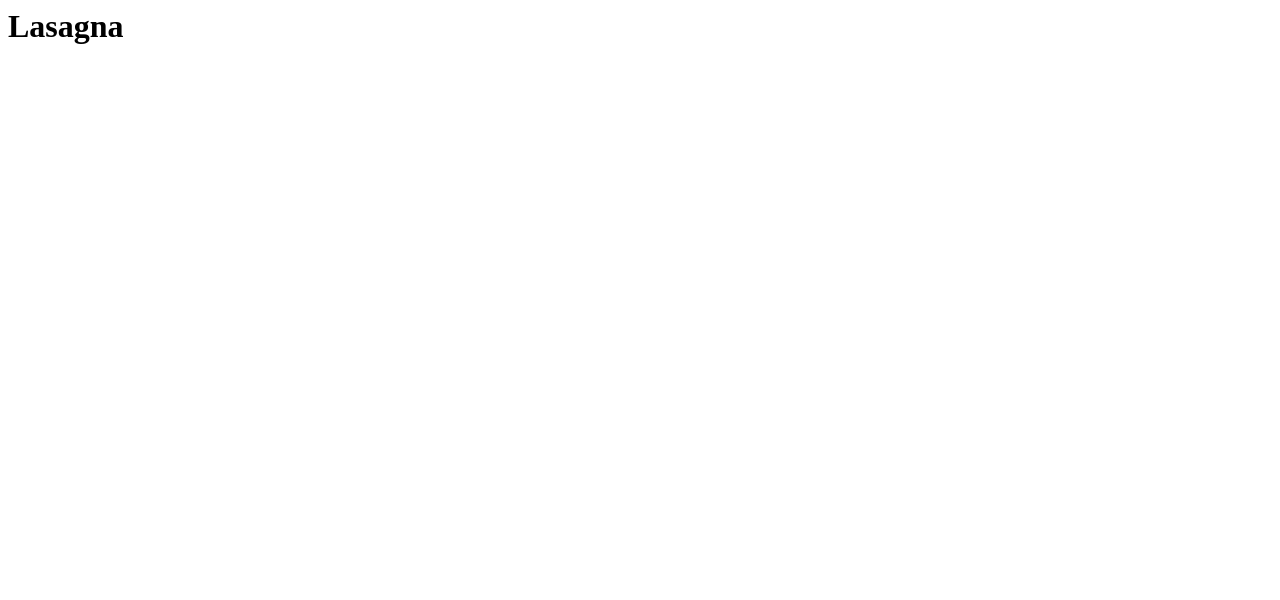
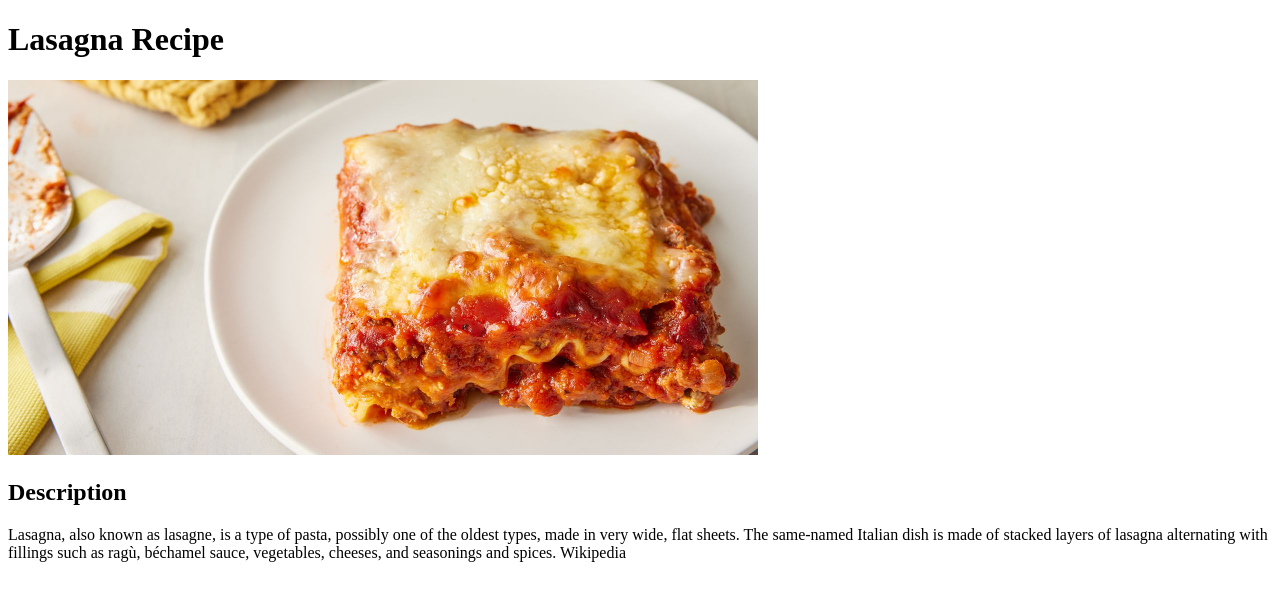
Before and after one commit to Eduard0AC/odin-recipes, a plain HTML site: page recipes/lasagna.html in a window 1280 px wide. Drawn offline with Linux system fonts and the light colour scheme.

Commit message:
Add Lasagna recipe image and description

```diff
--- a/recipes/lasagna.html
+++ b/recipes/lasagna.html
@@ -1 +1,15 @@
-<h1>Lasagna</h1>
+<!DOCTYPE html>
+<html lang="en">
+    <head>
+        <meta charset="UTF-8">
+        <title>Lasagna Recipe</title>
+    </head>
+
+    <body>
+        <h1>Lasagna Recipe</h1>
+        <img src="../imgs/lasagna.jpg" alt="Lasagna picture" height="375" width="750">
+        <h2>Description</h2>
+        <p>Lasagna, also known as lasagne, is a type of pasta, possibly one of the oldest types, made in very wide, flat sheets. The same-named Italian dish is made of stacked layers of lasagna alternating with fillings such as ragù, béchamel sauce, vegetables, cheeses, and seasonings and spices. Wikipedia</p>
+
+    </body>
+</html>
```
Also changed, not shown: index.html (+2 -0 lines), imgs/lasagna.jpg (added).
